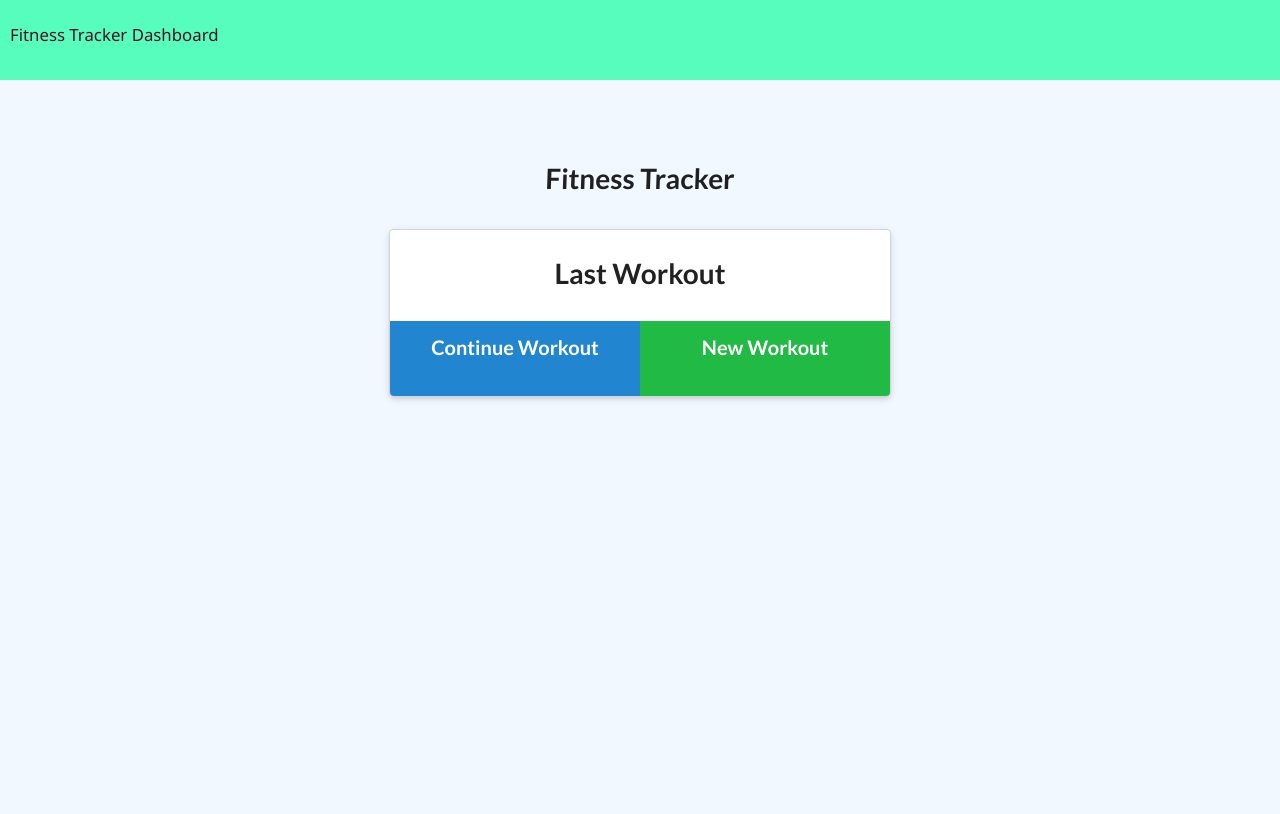
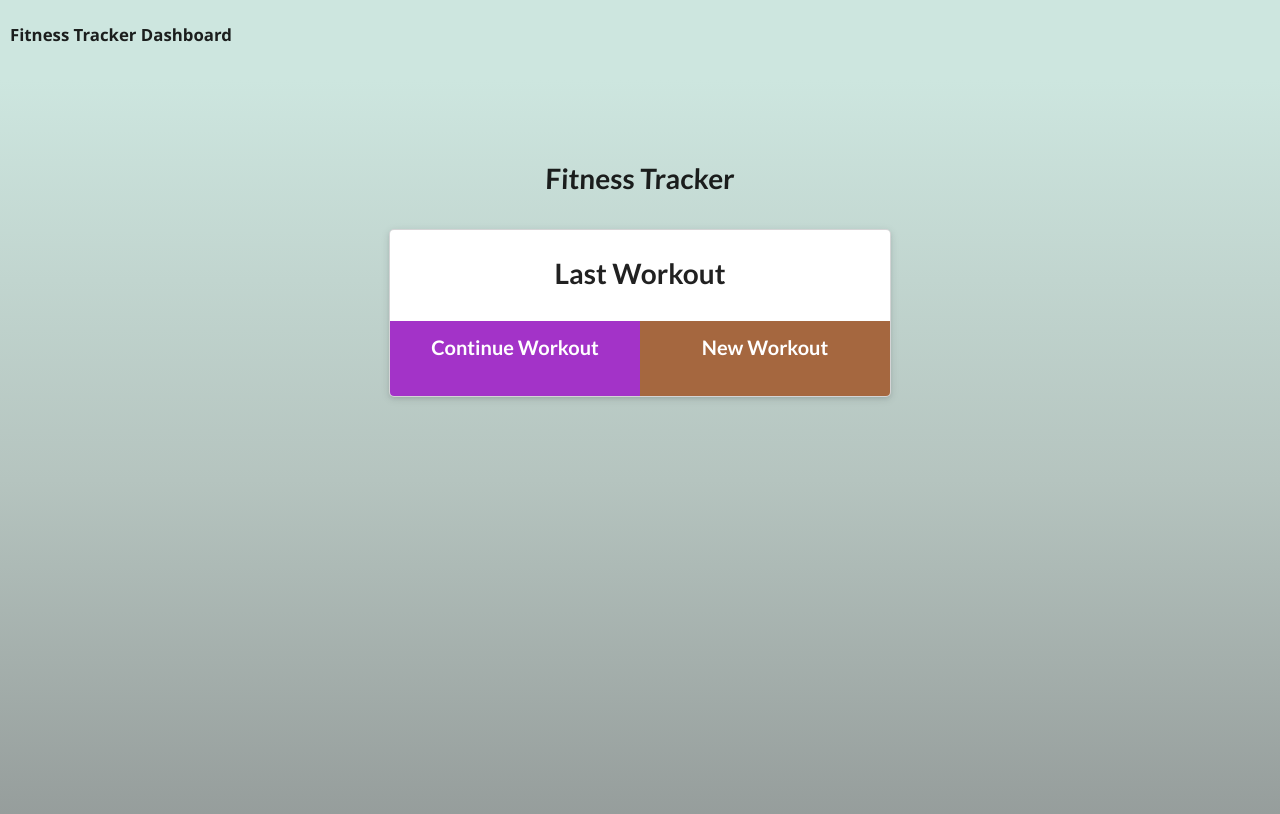
Before and after one commit to irvinek01/workout-tracker, a website: page public/html/index.html in a window 1280 px wide. Drawn offline with nearby package versions, Linux system fonts and the light colour scheme; no server answers.

Commit message:
Styles updated

```diff
--- a/public/css/style.css
+++ b/public/css/style.css
@@ -9,6 +9,12 @@
 html,
 body,
 .wrapper {
+  background-color: #c4d7d2;
+  background-image: linear-gradient(
+    rgb(205, 230, 223),
+    rgb(181, 196, 191),
+    rgb(144, 150, 149)
+  );
   height: 100%;
 }
 
@@ -17,11 +23,11 @@ body {
 }
 
 nav {
-  background-color: #57fdbd;
-  color: #47011eef;
+  background-color: rgb(205, 230, 223);
   height: 80px;
   padding: 10px;
   line-height: 3;
+  font-weight: 900;
   font-size: 1.2rem;
 }
 
@@ -100,7 +106,6 @@ input {
 }
 
 .wrapper {
-  background-color: #f2f8ff;
   padding-bottom: 100px;
 }
 
--- a/public/html/index.html
+++ b/public/html/index.html
@@ -26,8 +26,8 @@
           <div>
             <div class="workout-stats"></div>
             <div class="buttons">
-              <a id="continue-btn" href="/exercise?" class="huge ui blue button">Continue Workout</a>
-              <a href="/exercise" class="huge positive ui button">New Workout</a>
+              <a id="continue-btn" href="/exercise?" class="huge ui purple button">Continue Workout</a>
+              <a href="/exercise" class="huge ui brown button">New Workout</a>
             </div>
           </div>
         </div>
```
